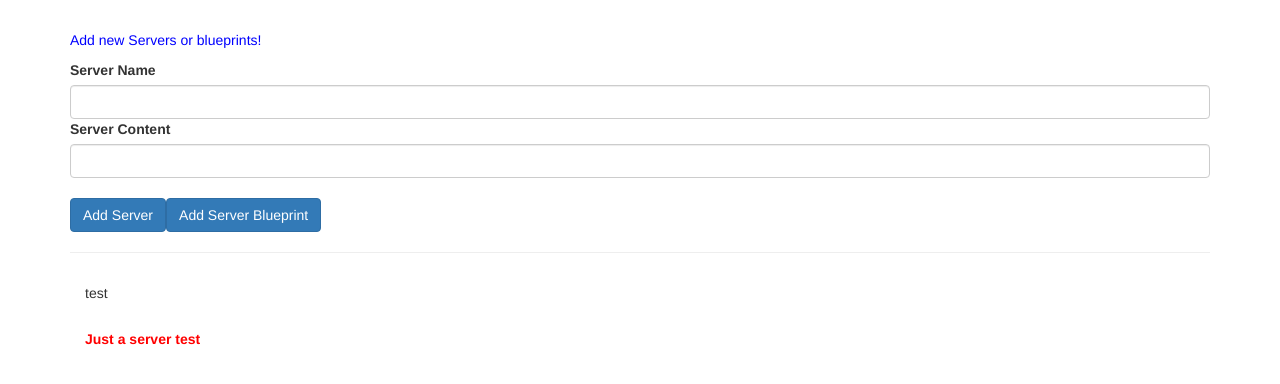
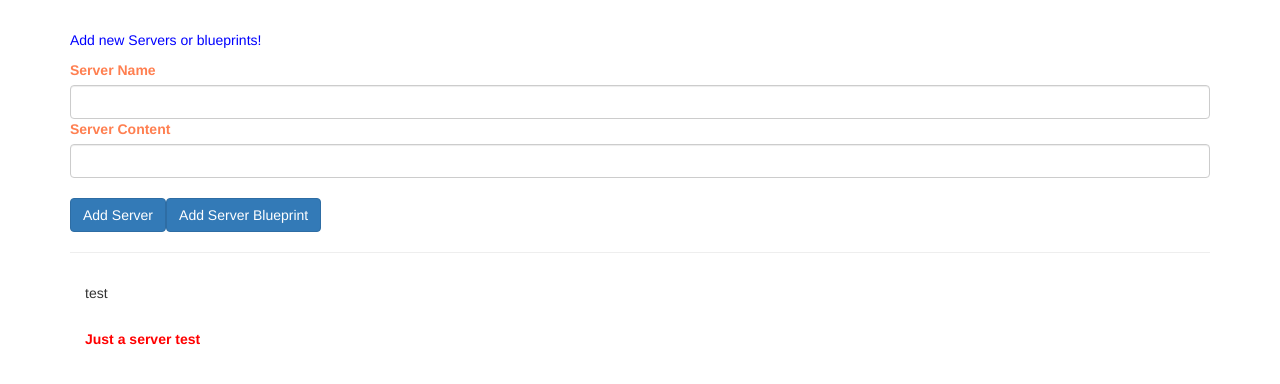
Before and after one commit to BeataJ/cmp-databinding, an Angular app: page / in a window 1280 px wide. Shown: the top 384 px of the page. Built offline with nearby package versions, Linux system fonts and the light colour scheme.

Commit message:
add label style

```diff
--- a/src/app/server-element/server-element.component.css
+++ b/src/app/server-element/server-element.component.css
@@ -1,3 +1,7 @@
 p {
   color: blue;
 }
+
+label {
+    color:coral;
+}
```
